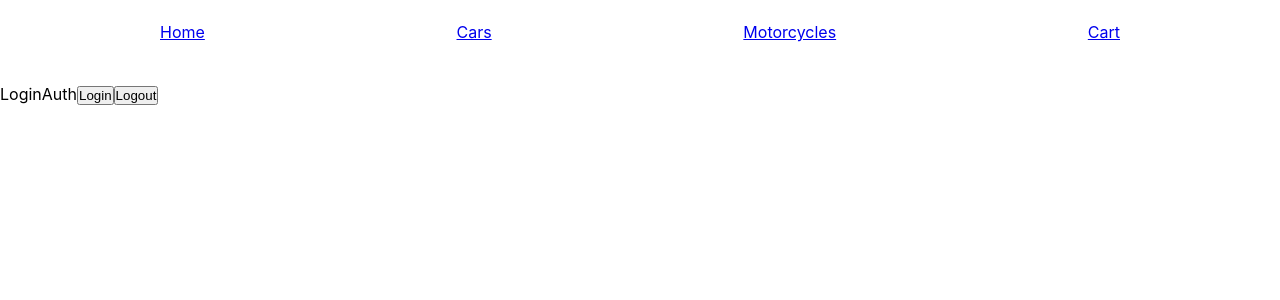
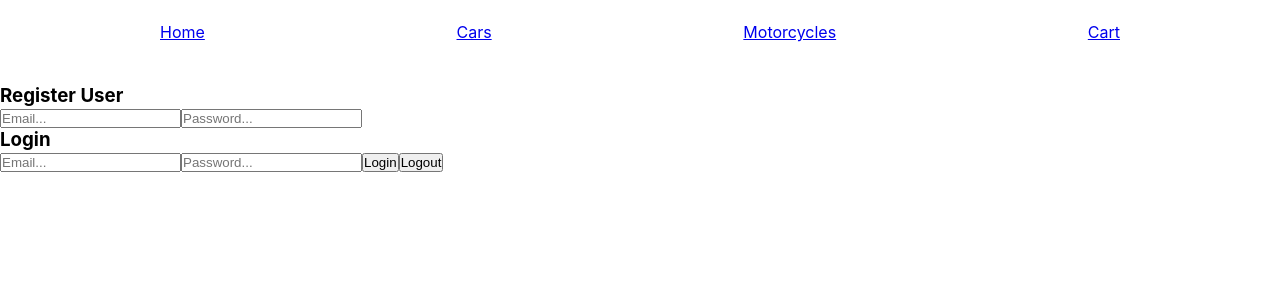
Before and after one commit to EndingNever/ecommerce, a React (Create React App) app: page /login in a window 1280 px wide. Shown: the top 300 px of the page. Built offline with nearby package versions, Linux system fonts and the light colour scheme.

Commit message:
firebase

```diff
--- a/package.json
+++ b/package.json
@@ -7,6 +7,7 @@
     "@testing-library/jest-dom": "^5.16.5",
     "@testing-library/react": "^13.4.0",
     "@testing-library/user-event": "^13.5.0",
+    "firebase": "^9.14.0",
     "react": "^18.2.0",
     "react-dom": "^18.2.0",
     "react-redux": "^8.0.5",
--- a/src/components/loginAuth/LoginAuth.js
+++ b/src/components/loginAuth/LoginAuth.js
@@ -17,9 +17,18 @@ export default function LoginAuth() {
 
   return (
     <div>
-      LoginAuth
-      <button onClick={loginHandler}>Login</button>
-      <button onClick={logoutHandler}>Logout</button>
+      <div>
+        <h3>Register User</h3>
+        <input type="text" placeholder='Email...' />
+        <input type='password' placeholder='Password...' />
+      </div>
+      <div>
+        <h3> Login </h3>
+        <input type="text" placeholder='Email...' />
+        <input type='password' placeholder='Password...' />
+        <button onClick={loginHandler}>Login</button>
+        <button onClick={logoutHandler}>Logout</button>
+      </div>
       {isAuth && <div>AUTHORIZATION GRANTED. CONGRATULATIONS</div>}
     </div>
 
```
Also changed, not shown: 2 other files (tests, documents, lock files or other folders).
